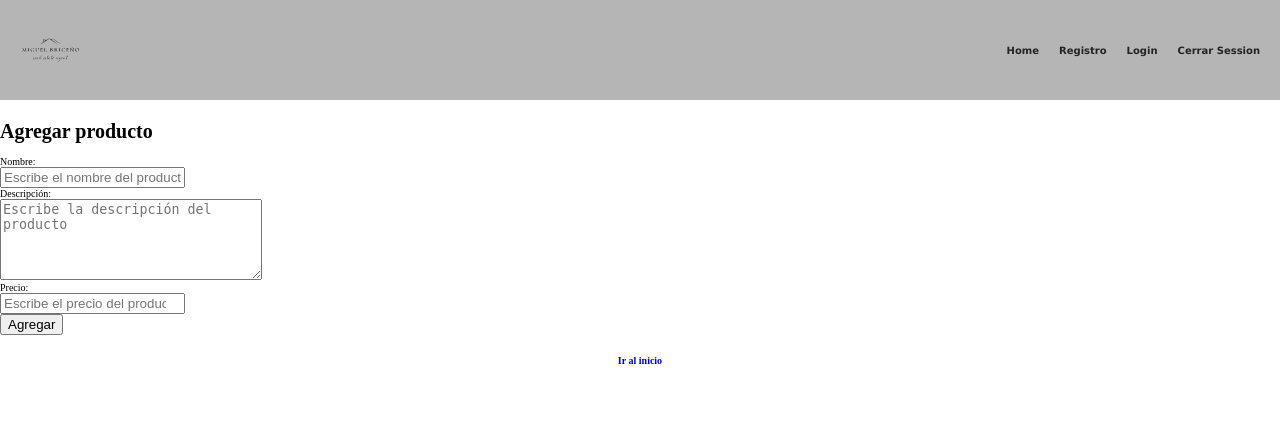
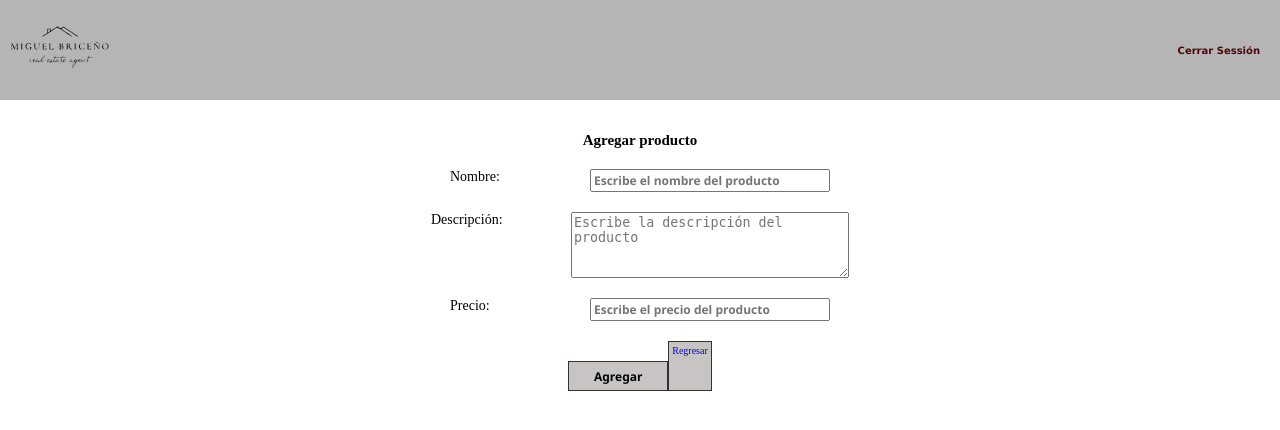
Before and after one commit to Miguel-Briceno/proyectoExamen, a PHP site: page /proyectoExamen/index.php?accion=agregar in a window 1280 px wide. Shown: the top 430 px of the page. Run offline with PHP 8.4, Linux system fonts and the light colour scheme; the visitor is signed in with stand-in values (Sample User, id 1).

Commit message:
hasta aqui todo bien

```diff
--- a/asset/css/misEstilos.css
+++ b/asset/css/misEstilos.css
@@ -14,6 +14,7 @@ html {
 }
 .contenedor {
     width: 100%;
+    text-align: center;
 }
 a {
     text-decoration: none;
@@ -37,6 +38,7 @@ img {
 .contenedor-logo {
     width: 10rem;
     height: 10rem;
+    margin-left: 1rem;
 }
 .contenedor-link {
     display: flex;
@@ -56,6 +58,9 @@ li a{
     font-size: 1.0rem;
 
 }
+.cerrarSession{
+    color: rgb(80, 6, 6);
+}
 /***  index views***/
 
 .contenedor-buscador {
@@ -68,13 +73,21 @@ li a{
     color:#323030 ;
     font-size: 1rem;
 }
+.btn{
+    border:1px solid #323030;;
+    font-size: 1.0rem;
+    background-color: #c8c4c4;
+    padding: .3rem;
+    cursor: pointer;
+}
+
 .btn-buscador{
-    border: #323030;
+    border:1px solid #323030;
     font-size: 1.0rem;
     background-color: #c8c4c4;
     padding: .3rem;
 }
-.titulo,.contenedor-parrafo,p,.ancla{
+.contenedor-parrafo,p,.ancla{
     text-align: center;
     margin-top: 2rem;
     margin-bottom: 2rem;
@@ -83,11 +96,46 @@ li a{
 
 }
 table{
-    margin: 2rem;
+    margin: 2rem auto;
+    width: 95%;
 }
 table, th, td{
     border: 1px solid black;
     margin-bottom: 3rem;
+}
+th{
+    background-color: #c8c4c4;
+}
+.ancla a{
+    color: #323030;
+    font-size: 1.2rem;
+
+}
+/*** Login ***/
+
+.contenedor-form, .contenedor-input{
+    display: flex;
+    flex-direction: row;
+    align-content: center;
+    justify-content: center;
+}
+.contenedor-input,input[type="submit"]{
+    margin-top:  2rem;
+}
+.contenedor-input label{
+    font-size: 1.4rem;
+    width: 14rem;
+    text-align: left;
+}
+.contenedor-input input{
+    font-size: 1.2rem;
+    font-family: 'Segoe UI', Tahoma, Geneva, Verdana, sans-serif;
+    font-weight: 700;
+    width: 24rem;
+}
+input[type="submit"]{
+    width: 10rem;
+    height: 3rem;
 }
 
 /*
@@ -113,29 +161,7 @@ table, th, td{
         font-size: 2.2rem;
     }
 }
-.titulo{
-    font-size: 3rem;
-}
-.contenedor-parrafo, .titulo{
-    width: 95%;
-}
-p{
-    font-size: 1.4rem;
-}
-.contenedor-imagenes{
-    width: 85%;
-    margin: 2rem 0 2rem 0;
-}
-.img1, .img3{
-    width: 50%;
-}
-.img2, .img4{
-    width: 50%;
-    margin-left: 50%;
-}
-img{
-    border-radius: 10px;
-}*/
+
 /*** index ***/
 /*
 table{
--- a/controllers/Productos_controller.php
+++ b/controllers/Productos_controller.php
@@ -82,9 +82,18 @@ class ControllerProductos{
         }else{echo "Datos de producto faltantes o inválidos";}
 
     }
+    // metodo que nos permite cerrar la session
+public function cerrarSession(){
+
+    session_unset();
+    session_destroy();
+    header('Location: index.php');
+    exit;
 }
-
-
-
-
+public function atras(){
+    $productos= new ControllerProductos;
+    $resultados = $productos->cargar($_SESSION['usuario']);
+    require_once "views/producto/productos.php";
+}
+}
 ?>
--- a/controllers/User_controller.php
+++ b/controllers/User_controller.php
@@ -30,13 +30,13 @@ class ControllerUser{
                 // con la contraseña que ingresa el usuario y si coinciden se inicia sessión
                 $contraseniaDB = $usuarioExiste['contrasenia'];
                 if ($contrasenia == $contraseniaDB) {
-                    session_start(); // inicio de session
                     $_SESSION['usuario'] = $email;
                     $_SESSION['id'] = $usuario->getId($email);
                     // se crea la clave usuario en el array $_SESSION
                     // que nos permite guardar el usuario durante la session
                     // definimos la cokies con el usuario qu ha accedido
-                    setcookie("usuario", $email, time() + (86400 * 30), "/");
+                    setcookie("usuario", $email, time() + 3600);
+
                     $productos= new ControllerProductos;
                     $resultados = $productos->cargar($email);
                     require_once "views/producto/productos.php";
@@ -48,3 +48,5 @@ class ControllerUser{
     }
 
 }
+
+?>
--- a/models/ConexionDB_model.php
+++ b/models/ConexionDB_model.php
@@ -42,3 +42,4 @@ class ConexionDB
         $this->conexion = null;
     }
 }
+?>
--- a/views/producto/agregar.php
+++ b/views/producto/agregar.php
@@ -1,21 +1,34 @@
 <?php
-require_once "views/templates/header.php";
+    require_once "views/templates/header.php"; //? template header
+    require_once "views/templates/navProducto.php";//? template navUser
+?>
 
-?>
-<div class="container">
-        <form class="formulario" action="index.php?accion=addProducto" method="POST">
-            <h1>Agregar producto</h1>
+    <div class="contenedor">
+            <div class="contenedor-form">
+                <form  action="index.php?accion=addProducto" method="POST">
+                    <div class="titulo">
+                        <h2>Agregar producto</h2>
+                    </div>
+                    <div class="contenedor-input">
                         <label for="nombre">Nombre: </label><br />
                         <input type="text" name="nombre" id="nombre" placeholder="Escribe el nombre del producto" required><br />
+                    </div>
+                    <div class="contenedor-input">
                         <label for="descripcion">Descripción: </label><br />
-            <textarea name="descripcion" id="descripcion" cols="30" rows="5" placeholder="Escribe la descripción del producto" required></textarea><br />
+                        <textarea name="descripcion" id="descripcion" cols="32" rows="4" placeholder="Escribe la descripción del producto" required></textarea><br />
+                    </div>
+                    <div class="contenedor-input">
                         <label for="precio">Precio: </label><br />
                         <input type="number" name="precio" id="precio" placeholder="Escribe el precio del producto" required><br />
+                    </div>
+                    <div class="contenedor-input">
+                        <input class="btn" type="submit" value="Agregar" name="agregar">
+                        <a class="btn" href="index.php?accion=atras">Regresar</a>
                         <input type="hidden" name="addProducto" value="salvar">
-            <input type="submit" value="Agregar" name="agregar">
+                    </div>
                 </form>
             </div>
-
+    </div>
     <?php
-require_once "views/templates/footer.php";
+    require_once "views/templates/footer.php"; //? template footer
 ?>
--- a/views/templates/footer.php
+++ b/views/templates/footer.php
@@ -1,5 +1,3 @@
-    <div class="ancla">
-        <a href="#">Ir al inicio</a>
-    </div>
+
     </body>
 </html>
--- a/views/templates/header.php
+++ b/views/templates/header.php
@@ -4,34 +4,7 @@
 <head>
     <meta charset="utf-8">
     <title>Proyecto Examen</title>
-    <link rel="stylesheet" href="asset/css/misEstilos.css">
+    <link rel="stylesheet" href="http://localhost/proyectoExamen/asset/css/misEstilos.css">
 </head>
 
 <body class="body">
-    <div class="contenedor-header">
-        <header>
-            <nav class="navbar">
-                <div class="contenedor-navbar">
-                    <div class="contenedor-logo">
-                        <a class="logo" href="http://localhost/proyectoExamen/"><img src="http://localhost/proyectoExamen/asset/img/logoMiguel.svg" alt="Logo Inmobiliaria"></a>
-                    </div>
-                    <div class="contenedor-link">
-                        <ul class="link">
-                            <li class="">
-                                <a class="" href="http://localhost/proyectoExamen/">Home</a>
-                            </li>
-                            <li class="nav-item">
-                                <a class="" href="http://localhost/proyectoExamen/index.php?accion=registro">Registro</a>
-                            </li>
-                            <li class="nav-item">
-                                <a class="nav-link" href="http://localhost/proyectoExamen/index.php?accion=inicioSession">Login</a>
-                            </li>
-                            <li class="nav-item">
-                                <a class="nav-link" href="http://localhost/proyectoExamen/index.php?accion=cerrarSession">Cerrar Session</a>
-                            </li>
-                        </ul>
-                    </div>
-                </div> <!-- final contenedor-navbar-->
-            </nav> <!-- final navbar-->
-        </header>
-    </div><!-- final contenedor header-->
--- /dev/null
+++ b/views/templates/navProducto.php
@@ -0,0 +1,18 @@
+<div class="contenedor-header">
+    <header>
+        <nav class="navbar">
+            <div class="contenedor-navbar">
+                <div class="contenedor-logo">
+                    <a class="logo" href="http://localhost/proyectoExamen/"><img src="http://localhost/proyectoExamen/asset/img/logoInm.svg" alt="Logo Inmobiliaria"></a>
+                </div>
+                <div class="contenedor-link">
+                    <ul class="link">
+                        <li class="nav-item">
+                            <a class="cerrarSession" href="http://localhost/proyectoExamen/index.php?accion=cerrarSession">Cerrar Sessión</a>
+                        </li>
+                    </ul>
+                </div>
+            </div> <!-- final contenedor-navbar-->
+        </nav> <!-- final navbar-->
+    </header>
+</div><!-- final contenedor header-->
--- a/views/user/index.php
+++ b/views/user/index.php
@@ -1,5 +1,6 @@
 <?php
 require_once "views/templates/header.php"; //? template header
+require_once "views/templates/navUser.php";//? template navUser
 ?>
 <div class="contenedor">
     <!--//! Página index muestra la portada con un título, unas instrucciones y una imagenes sobre propiedades
@@ -50,7 +51,9 @@ require_once "views/templates/header.php"; //? template header
         </tbody>
     </table>
 </div><!-- final Clase contenedor-->
-
+<div class="ancla">
+        <a href="#">Ir al inicio</a>
+    </div>
 <?php
 require_once "views/templates/footer.php"; //? template footer
 ?>
```
Also changed, not shown: asset/css/globales.css (deleted, +0 -27 lines), views/producto/editar.php (+5 -2 lines), views/producto/productos.php (+8 -8 lines), views/templates/navUser.php (added, +24 -0 lines), views/user/login.php (+4 -3 lines), asset/css/normalize.css (added), asset/img/logoInm.svg (added). Lines whose indentation alone changed are shown as unchanged.
